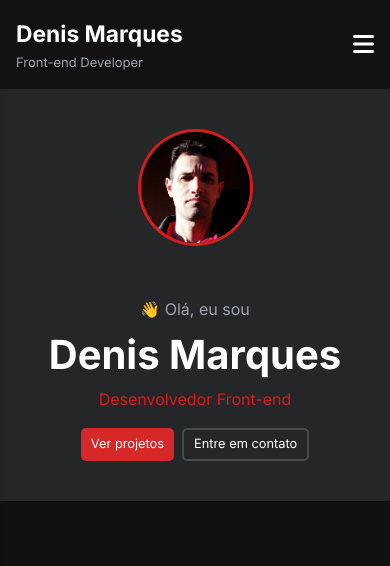
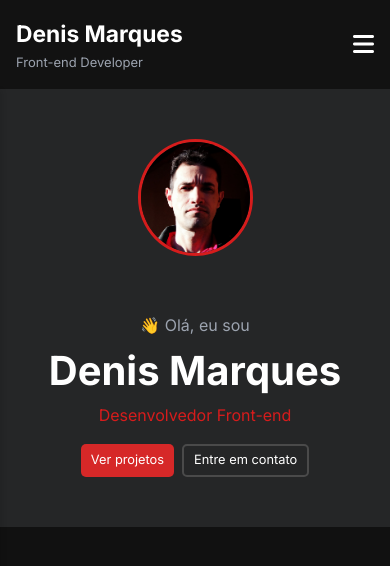
Before and after one commit to Denis78-sys/portfolio-denis, a Nuxt app: page / in a window 390 px wide. Shown: the top 566 px of the page. Built offline with nearby package versions, Linux system fonts and the light colour scheme.

Commit message:
AJuste Layout

```diff
--- /dev/null
+++ b/components/bosons/Container.vue
@@ -0,0 +1,53 @@
+<template>
+    <div class="cont">
+      <slot />
+    </div>
+  </template>
+
+  <script>
+  export default {
+    setup() {
+      return {};
+    },
+  };
+  </script>
+
+  <style scoped>
+  /* Estilo base para o container */
+  .cont {
+    width: 100%; /* Por padrão ocupa 100% */
+    max-width: 1200px; /* Largura máxima para telas maiores */
+    margin: 0 auto; /* Centraliza horizontalmente */
+    padding: 20px; /* Espaçamento interno */
+  }
+
+  /* Telas grandes (1440px e maiores) */
+  @media (min-width: 1440px) {
+    .cont {
+      max-width: 1400px; /* Aumenta a largura máxima */
+    }
+  }
+
+  /* Telas médias (1024px até 1439px) */
+  @media (max-width: 1439px) and (min-width: 1024px) {
+    .cont {
+      max-width: 1024px; /* Ajusta largura para telas médias */
+    }
+  }
+
+  /* Telas pequenas (768px até 1023px) */
+  @media (max-width: 1023px) and (min-width: 768px) {
+    .cont {
+      max-width: 768px; /* Ajusta largura para tablets */
+      padding: 15px; /* Reduz o espaçamento interno */
+    }
+  }
+
+  /* Telas muito pequenas (até 767px) */
+  @media (max-width: 767px) {
+    .cont {
+      max-width: 100%; /* Ocupa toda a largura */
+      padding: 10px; /* Reduz o espaçamento interno */
+    }
+  }
+  </style>
--- a/components/organisms/Layout.vue
+++ b/components/organisms/Layout.vue
@@ -4,8 +4,8 @@
       <Header title="Denis Marques" @toggleMenu="toggleMenu" />
       <SideMenu :isOpen="menuOpen" :links="links" />
     </div>
-    <main class="container">
-
+    <main>
+      <Container class="cont">
         <div class="main-apresentacao">
           <Apresentacao />
           <!-- <div class="especializacao">
@@ -18,6 +18,7 @@
         </div>
         <ImagemDev />
         <slot />
+      </Container>
     </main>
   </div>
 </template>
@@ -58,19 +59,22 @@ export default {
 /* Estilo principal */
 main {
   width: 100%;
-  display: flex;
+  /* display: flex; */
   flex: 1; /* Ocupa o espaço restante */
   overflow-y: auto; /* Permite rolar o conteúdo do main */
-  justify-content: space-between;
-  align-items: center;
+
   gap: 20px;
-  padding: 20px;
+  /* padding: 20px; */
   background-color: #252627;
-  padding: 4%;
+  /* padding: 4%; */
   height: auto;
   /*  z-index: 10; */
 }
-
+.cont {
+  display: flex;
+  justify-content: space-between;
+  align-items: center;
+}
 .main-apresentacao {
   display: flex;
   flex-direction: column;
@@ -84,7 +88,6 @@ main {
   width: 300px;
   height: auto;
   border-radius: 50%;
-
 }
 
 .especializacao {
@@ -103,13 +106,13 @@ p {
 
 @media (max-width: 1440px) {
   /* Telas grandes (até 1440px) */
-  main {
+  .cont {
     gap: 16px;
   }
   .main-apresentacao {
     gap: 16px;
   }
-  .imagem-dev{
+  .imagem-dev {
     margin-top: 80px;
     /* order: -1; */
   }
@@ -127,20 +130,18 @@ p {
     left: 0; */
     box-shadow: 2px 0 5px rgba(0, 0, 0, 0.1);
   }
+  .cont {
+    flex-direction: column;
+  }
 
 
-  main {
-    flex-direction: column;
-   /*  margin-left: 250px; */ /* Espaço para o menu fixo */
-   /*  gap: 12px; */
-  }
   .main-apresentacao {
     align-items: center;
     /* gap: 12px; */
     margin-top: 70px;
     margin-bottom: 70px;
   }
-  .imagem-dev{
+  .imagem-dev {
     margin-top: 80px;
     order: -1;
   }
@@ -150,10 +151,8 @@ p {
   .layout {
     display: block;
   }
-  .hed{
-    display: flex;
-  }
-  main {
+
+  .cont {
     display: flex;
     flex-direction: column;
     text-align: center;
@@ -181,7 +180,6 @@ p {
 
 /* Tela pequena */
 @media (max-width: 480px) {
-
   .layout {
     display: block;
   }
@@ -214,7 +212,7 @@ p {
     width: 70%;
     justify-content: center;
   }
-  main {
+  .cont {
     grid-template-columns: 1fr;
     text-align: center;
     gap: 6px;
```
Lines whose indentation alone changed are shown as unchanged.
